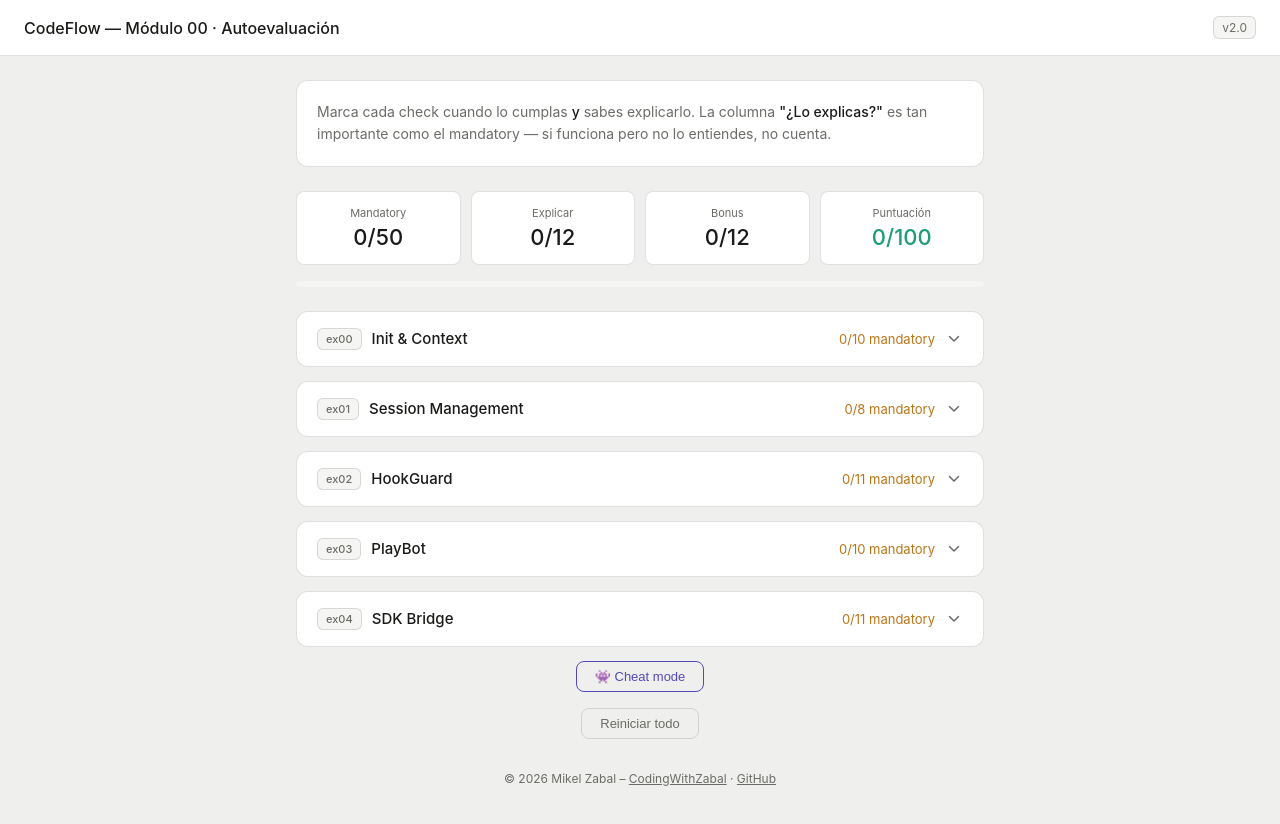
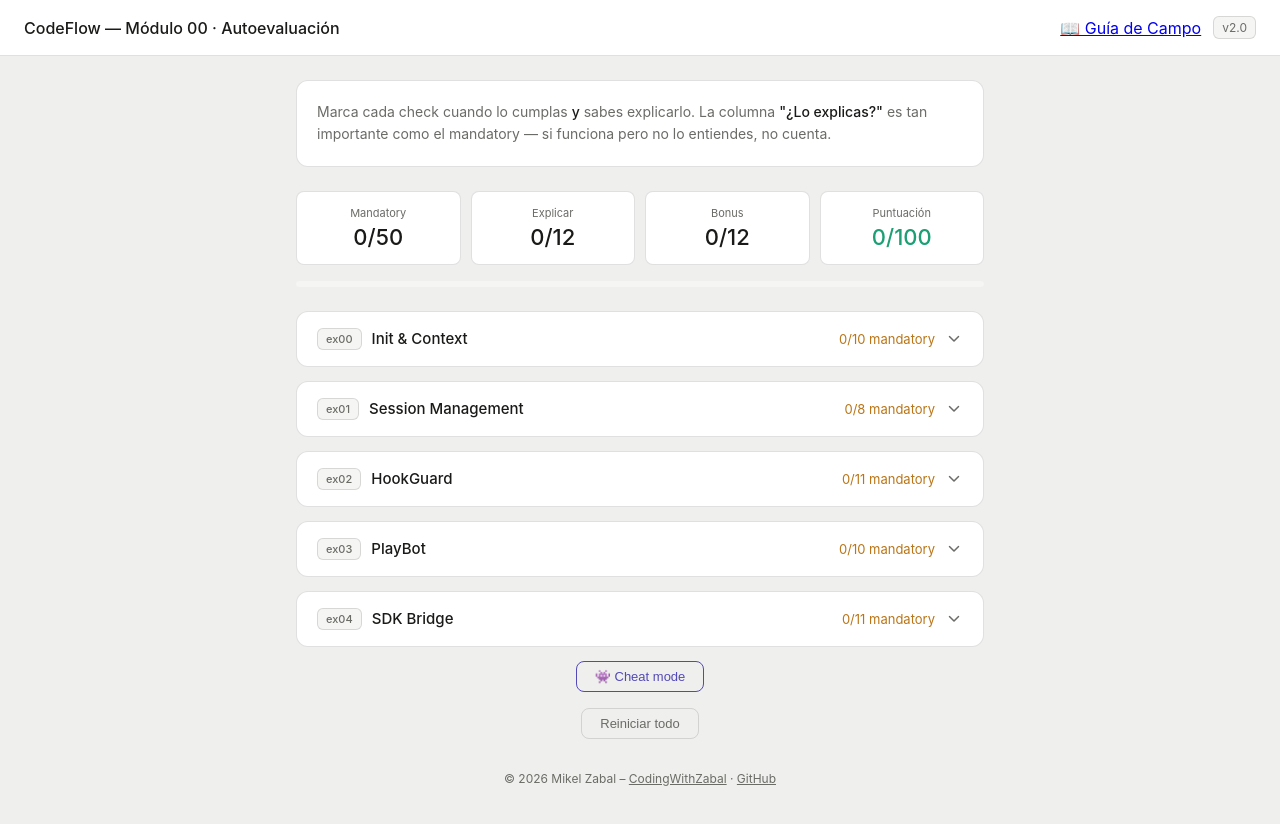
Before and after one commit to zabal42/CodeFlowModule00_SP, a plain HTML site: page docs/index.html in a window 1280 px wide. Drawn offline with Linux system fonts and the light colour scheme.

Commit message:
feat: add field guide section and docs link

```diff
--- a/docs/index.html
+++ b/docs/index.html
@@ -75,6 +75,7 @@ body { font-family: -apple-system, BlinkMacSystemFont, 'Segoe UI', sans-serif; b
 <body>
 <div class="top-bar">
   <h1>CodeFlow — Módulo 00 · Autoevaluación</h1>
+  <a href="guia/guia-campo-index.html">📖 Guía de Campo</a>
   <span class="version">v2.0</span>
 </div>
 <div class="container">
```
Also changed, not shown: README.md, docs/guia/guia-campo-base.html (renamed from CFM00_guiaDeCampo/guia-campo-base.html), docs/guia/guia-campo-cima.html (renamed from CFM00_guiaDeCampo/guia-campo-cima.html), docs/guia/guia-campo-ex00.html (renamed from CFM00_guiaDeCampo/guia-campo-ex00.html), docs/guia/guia-campo-ex01.html (renamed from CFM00_guiaDeCampo/guia-campo-ex01.html), docs/guia/guia-campo-ex02.html (renamed from CFM00_guiaDeCampo/guia-campo-ex02.html), docs/guia/guia-campo-ex03.html (renamed from CFM00_guiaDeCampo/guia-campo-ex03.html), docs/guia/guia-campo-ex04.html (renamed from CFM00_guiaDeCampo/guia-campo-ex04.html), docs/guia/guia-campo-index.html (renamed from CFM00_guiaDeCampo/guia-campo-index.html), docs/guia/insignia-cumbre.png (renamed from CFM00_guiaDeCampo/insignia-cumbre.png), docs/guia/insignia.svg (renamed from CFM00_guiaDeCampo/insignia.svg), docs/guia/portada.html (renamed from CFM00_guiaDeCampo/portada.html), 2 other files.
